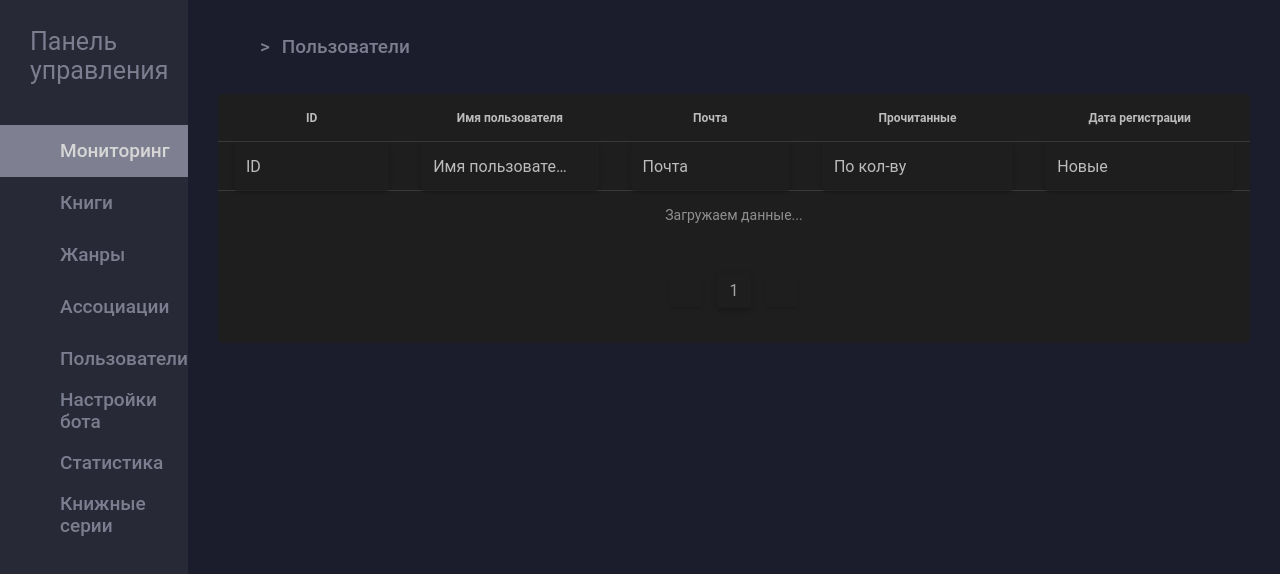
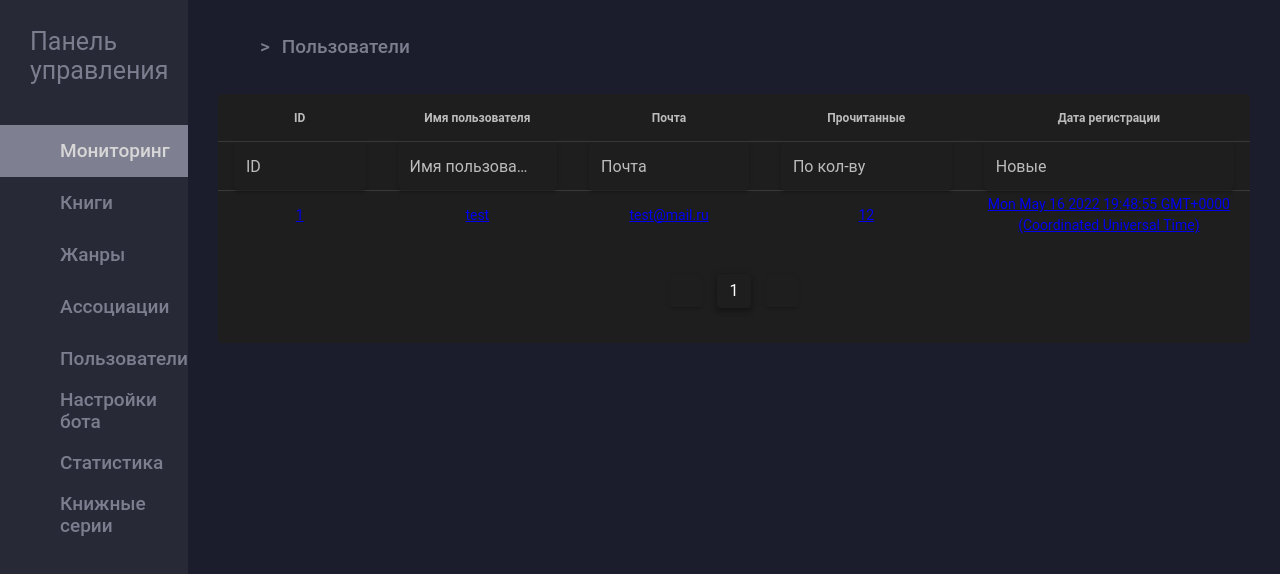
Before and after one commit to whanarchyven/pd-vue-lk, a Vue app in the folder pd-vue-lk/: page /users in a window 1280 px wide. Shown: the top 574 px of the page. Built offline with nearby package versions, Linux system fonts and the light colour scheme.

Commit message:
some updates in users table

```diff
--- a/pd-vue-lk/src/components/datatable/DataTable.vue
+++ b/pd-vue-lk/src/components/datatable/DataTable.vue
@@ -59,7 +59,7 @@
           <td v-for="column in columns" class="text-start">
             <router-link
               class="data-table-link"
-              :to="{ name: 'Book', params: { id: item.id } }"
+              :to="{ name: 'User', params: { id: item.id } }"
             >
               <span
                 v-if="column.class && column.class.dynamic"
--- a/pd-vue-lk/src/views/UsersView.vue
+++ b/pd-vue-lk/src/views/UsersView.vue
@@ -7,7 +7,7 @@
       :loading="loading"
       :columns="columns"
       :pagination="pagination"
-      :items="books"
+      :items="users"
       @columnFilterChanged=""
       @onFilter=""
       @onRowClick=""
@@ -16,7 +16,7 @@
       @orderDir=""
     ></data-table>
 
-    <!--    <book-dialog v-if="!loading" :dialog="newBookDialog" :genres="genres" @closed="newBookDialog = false"></book-dialog>-->
+    <!--    <book-dialog v-if="!loading" :dialog="newBookDialog" @closed="newBookDialog = false"></book-dialog>-->
   </div>
 </template>
 
@@ -30,13 +30,17 @@ import { mapActions } from "vuex";
 export default {
   components: { BreadCrumbsLine, DataTable },
   data: () => ({
-    loading: true,
-    books: null,
+    loading: false,
+    users: [
+      {
+        id: 1,
+        name: "test",
+        mail: "test@mail.ru",
+        readied: 12,
+        "registration-date": new Date(),
+      },
+    ],
     newBookDialog: false,
-    genres: {
-      all: [],
-      select: [],
-    },
     columns: [
       {
         data: "ID",
@@ -89,18 +93,13 @@ export default {
           name: "column-badge column-value-",
           dynamic: true,
         },
-        naming: {
-          active: "Активна",
-          moderation: "На модерации",
-        },
         filter: {
           placeholder: "По кол-ву",
           type: "select",
-          options: ["all", "moderation", "active"],
+          options: ["by-count", "moderation"],
           optionsText: {
-            all: "Все",
+            "by-count": "По кол-ву",
             moderation: "На модерации",
-            active: "Активна",
           },
         },
         search: {
@@ -117,18 +116,13 @@ export default {
           name: "column-badge column-value-frequency-",
           dynamic: true,
         },
-        naming: {
-          exists: "Составлен",
-          "not-exists": "Не составлен",
-        },
         filter: {
           placeholder: "Новые",
           type: "select",
-          options: ["all", "exists", "not-exists"],
+          options: ["new", "exists"],
           optionsText: {
-            all: "Все",
-            exists: "Составлен",
-            "not-exists": "Не составлен",
+            new: "Новые",
+            old: "Старые",
           },
         },
         search: {
@@ -139,18 +133,14 @@ export default {
     ],
     orderColumn: null,
     orderDesc: false,
-    bookStatuses: [
-      { name: "На модерации", code: "moderation" },
-      { name: "Активна", code: "active" },
-    ],
     pagination: {
-      per_page: null,
-      total: null,
-      current_page: null,
-      first_page: null,
-      last_page: null,
-      prev_page: null,
-      next_page: null,
+      per_page: 1,
+      total: 1,
+      current_page: 1,
+      first_page: 1,
+      last_page: 1,
+      prev_page: 1,
+      next_page: 1,
     },
   }),
   // mounted() {
@@ -171,7 +161,7 @@ export default {
   //   },
   // },
   // methods: {
-  //   ...mapActions(['loadBooks', 'loadGenres']),
+  //   ...mapActions(['loadBooks']),
   //
   //   async initData() {
   //     this.loading = true;
@@ -179,14 +169,10 @@ export default {
   //
   //     await Promise.all([
   //       this.loadBooks({page: page, order: [this.order], columns: this.columns}),
-  //       this.loadGenres(),
   //     ]).then(([
   //                books,
-  //                genres,
   //              ]) => {
   //       this.setTable(books);
-  //       this.genres.all = genres.data;
-  //       this.genres.select = genres.data;
   //     })
   //
   //     this.loading = false;
@@ -223,27 +209,22 @@ export default {
   //     this.columns = columns;
   //   },
   //
-  //   onRowClick (item) {
-  //     this.$router.push({ name: "Book", params: { id: item.id } });
-  //   },
-  //
-  //   async onPage(page) {
-  //     history.pushState(
-  //       {},
-  //       null,
-  //       this.$route.path + "?page=" + page
-  //     );
-  //     await this.loadData(page);
-  //   },
-  //
-  //   setOrderColumn (column) {
-  //     this.orderColumn = column;
-  //   },
-  //
-  //   setOrderDirection (dir) {
-  //     this.orderDesc = dir;
-  //   }
-  // },
+  onRowClick(item) {
+    this.$router.push({ name: "User", params: { id: item.id } });
+  },
+
+  async onPage(page) {
+    history.pushState({}, null, this.$route.path + "?page=" + page);
+    // await this.loadData(page);
+  },
+
+  setOrderColumn(column) {
+    this.orderColumn = column;
+  },
+
+  setOrderDirection(dir) {
+    this.orderDesc = dir;
+  },
 };
 </script>
 
```
